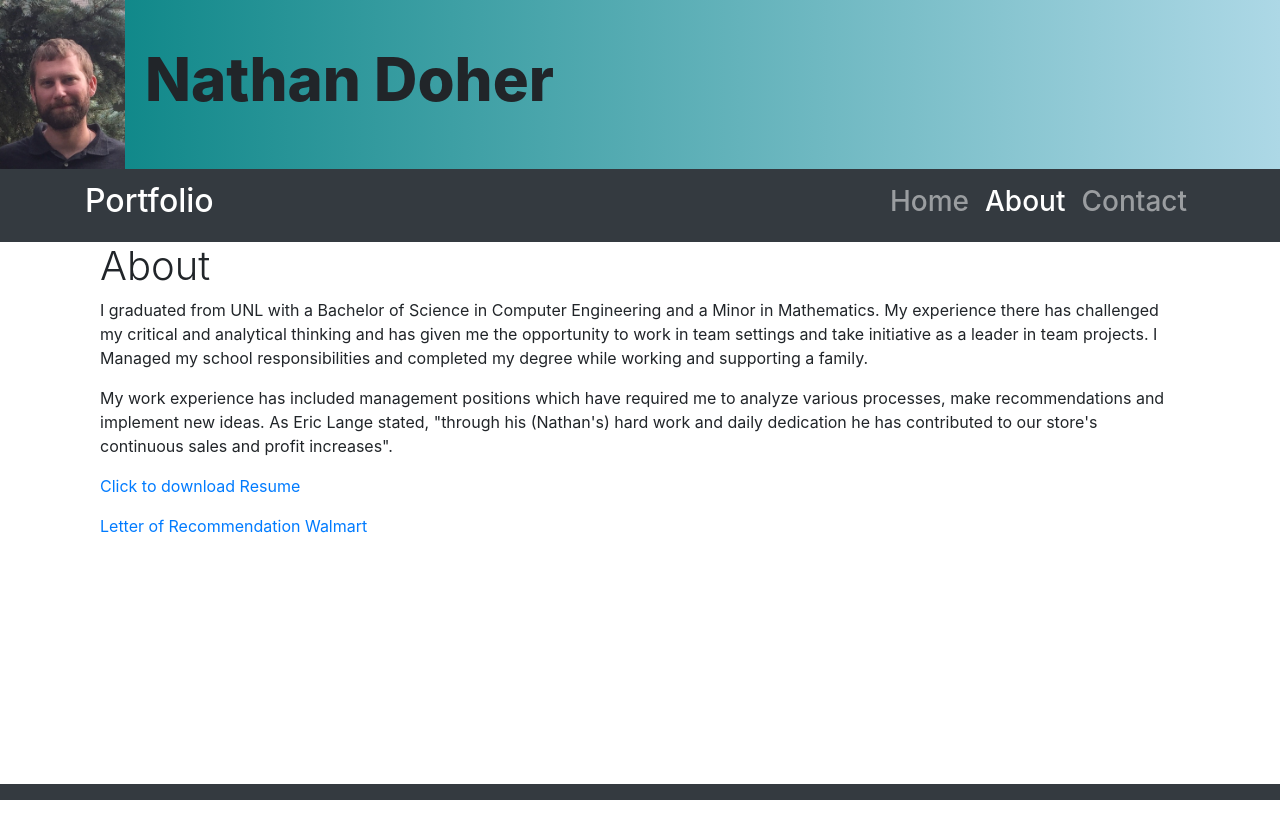
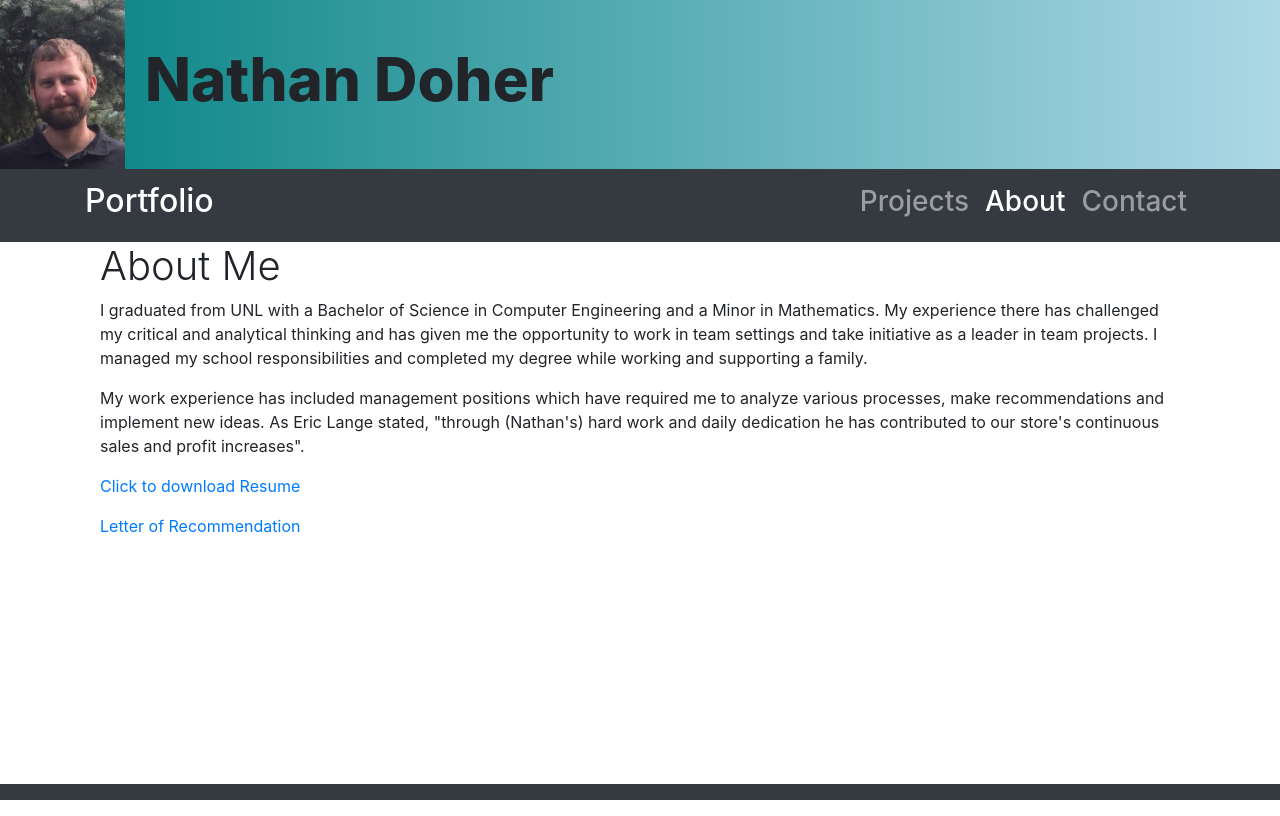
Before and after one commit to NathanDoher/portfolio, a React (Create React App) app in the folder portfolio/: page /about in a window 1280 px wide. Built offline with nearby package versions, Linux system fonts and the light colour scheme.

Commit message:
fixed typos, restructured sentences

```diff
--- a/portfolio/src/components/About.jsx
+++ b/portfolio/src/components/About.jsx
@@ -6,24 +6,24 @@ function About() {
       <div class="container">
         <div class="page">
           <div class="col-lg-12">
-            <h1 class="font-weight-light">About</h1>
+            <h1 class="font-weight-light">About Me</h1>
             <p>
               I graduated from UNL with a Bachelor of Science in Computer
               Engineering and a Minor in Mathematics.  My experience there has
               challenged my critical and analytical thinking and has given me
               the opportunity to work in team settings and take initiative as
-              a leader in team projects.  I Managed my school responsibilities
+              a leader in team projects.  I managed my school responsibilities
               and completed my degree while working and supporting a family.
             </p>
             <p>
               My work experience has included management positions which have
               required me to analyze various processes, make recommendations
-              and implement new ideas. As Eric Lange stated, "through his
+              and implement new ideas. As Eric Lange stated, "through
               (Nathan's) hard work and daily dedication he has contributed
               to our store's continuous sales and profit increases".
             </p>
             <p><a href='/files/Resume.pdf' download>Click to download Resume</a></p>
-            <p><a href='/files/Recommend_Walmart.pdf' download>Letter of Recommendation Walmart</a></p>
+            <p><a href='/files/Recommend_Walmart.pdf' download>Letter of Recommendation</a></p>
           </div>
         </div>
       </div>
--- a/portfolio/src/components/Contact.jsx
+++ b/portfolio/src/components/Contact.jsx
@@ -7,7 +7,8 @@ function Contact() {
         <div class="page">
 
           <div class="col-lg-12">
-            <h1 class="font-weight-light">Contact</h1>
+            <h1 class="font-weight-light">Contact Nathan</h1>
+            <p>402-499-4725</p>
             <p>ncdoher@gmail.com</p>
             <p><a target="_blank" href='https://github.com/NathanDoher' download>GitHub</a></p>
             <p><a target="_blank" href='https://www.linkedin.com/in/nathan-doher/' download>LinkedIn profile</a></p>
--- a/portfolio/src/components/Home.jsx
+++ b/portfolio/src/components/Home.jsx
@@ -9,7 +9,7 @@ function Home() {
       <div class="container">
         <div class="page">
           <div class="col-lg-12">
-            <h1 class="font-weight-light">Home</h1>
+            <h1 class="font-weight-light">Projects</h1>
             <Tabs orientation="vertical">
               <div class="tabList">
               <TabList >
--- a/portfolio/src/components/Navigation.jsx
+++ b/portfolio/src/components/Navigation.jsx
@@ -28,7 +28,7 @@ function Navigation(props) {
                 }`}
               >
                 <Link class="nav-link" to="/">
-                  <h3>Home</h3>
+                  <h3>Projects</h3>
                   <span class="sr-only">(current)</span>
                 </Link>
               </li>
--- a/portfolio/src/components/homeWork/CrewSchedule.js
+++ b/portfolio/src/components/homeWork/CrewSchedule.js
@@ -10,12 +10,12 @@ function CrewSchedule() {
       <div class="container">
         <div class="page">
           <div class="col-lg-12">
-            <h1 class="font-weight-light">Memory Game</h1>
+            <h1 class="font-weight-light">Crew Scheduler</h1>
             <p>
               <a target="_blank" href='https://git.unl.edu/rustinc/Group14-Airline-Scheduler'>Airline Crew Scheduler </a>
               was part of a team of four project at University of Nebraska Lincoln. We used java to create an user interface in order to communicate with a database to send and receive information to the crew schedule application.
             </p>
-            <h4 class="font-weight-light">Skills Aquired</h4>
+            <h4 class="font-weight-light">Skills Utilized</h4>
             <div class="inner">
               <ul>
                 <li>Java</li>
--- a/portfolio/src/components/homeWork/DrumProject.js
+++ b/portfolio/src/components/homeWork/DrumProject.js
@@ -18,7 +18,7 @@ function DrumProject() {
                     actuators, which power the drumstick movements. The drum set is
                     comprised of a Snare, High Tom, Low Tom, Floor Tom, Kick, Cymbal,
                     and Hi-Hat.</p>
-                <h4 class="font-weight-light">Skills Aquired</h4>
+                <h4 class="font-weight-light">Skills Utilized</h4>
                 <div class="inner">
                 <ul>
                     <li>C</li>
--- a/portfolio/src/components/homeWork/Memory.js
+++ b/portfolio/src/components/homeWork/Memory.js
@@ -14,13 +14,13 @@ function Memory() {
             <p>
             <a target="_blank" href='https://github.com/NathanDoher/Memory'>Memory Game </a>
 
-            was part of a team work assignment at the University of Nebraska Lincoln. This program was
+            was part of a team work assignment which I led at the University of Nebraska Lincoln. This program was
             written in MATLAB. The object of the game is to match random title numbers on the
             left side with their match on the right side. As a match is discovered the titles
             will grey out and deactivate. When all titles are matched the game is over and
             statistics are shown.
             </p>
-            <h4 class="font-weight-light">Skills Aquired</h4>
+            <h4 class="font-weight-light">Skills Utilized</h4>
             <div class="inner">
               <ul>
                 <li>MATLAB</li>
--- a/portfolio/src/components/homeWork/Overview.js
+++ b/portfolio/src/components/homeWork/Overview.js
@@ -6,20 +6,20 @@ function Overview() {
       <div class="container">
         <div class="page">
           <div class="col-lg-12">
-            <h1 class="font-weight-light">Overview</h1>
+
             <p>
             Greetings!
             </p>
             <p>
-            My name is Nathan Doher and I love programming front end including but not limited to; React, JavaScript, HTML, CSS.
-            My GitHub for my portfolio website can be accessed <a target="_blank" href='https://github.com/NathanDoher/portfolio'>here</a>.
+            My name is Nathan Doher and I love front end programming, including but not limited to; React, JavaScript, HTML, CSS.
+            I have created this website using React JavaScript, access the GitHub for my portfolio website <a target="_blank" href='https://github.com/NathanDoher/portfolio'>here</a>.
             </p>
             <p>
-            Wondering if I might be a good fit for your company? Click to see my <a href='/files/Resume.pdf' download>Resume</a> or my
+            Wondering if I might be a good fit for your company? Check out my <a href='/files/Resume.pdf' download>Resume</a> or my
             <a target="_blank" href='https://www.linkedin.com/in/nathan-doher/' download> LinkedIn profile</a>.
             </p>
             <p>
-            See navigation on the left side for projects worked on: PaRedox, Memory Game.
+            Curious to see some of my work? Click the links to the left to check out some projects that I've created and been involved with.
             </p>
           </div>
         </div>
--- a/portfolio/src/components/homeWork/Paredox.js
+++ b/portfolio/src/components/homeWork/Paredox.js
@@ -21,7 +21,7 @@ function Paredox() {
                 <li>Remove the need to run new physical trials for a set of parameters</li>
               </ul>
             </div>
-            <h4 class="font-weight-light">Skills Aquired</h4>
+            <h4 class="font-weight-light">Skills Utilized</h4>
             <div class="inner">
               <ul>
                 <li>Agile Coding Method</li>
```
